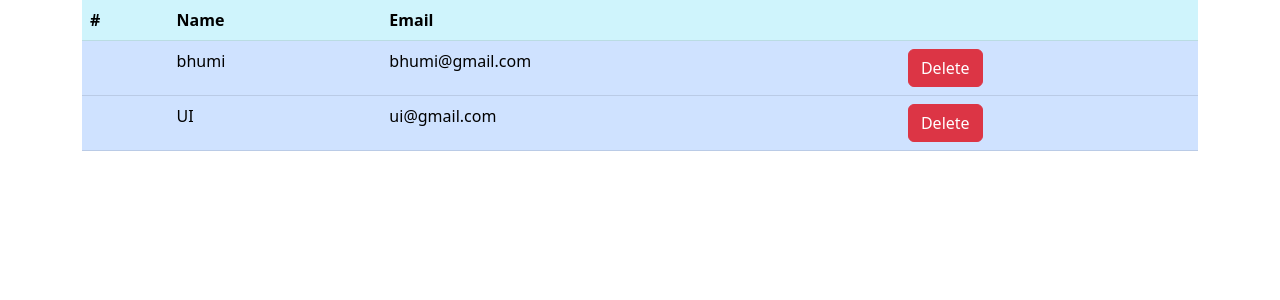
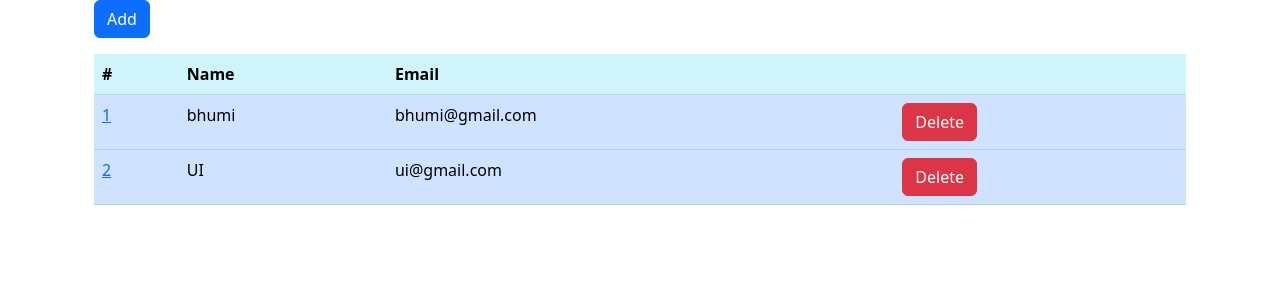
Before and after one commit to bhumixa/react-contact-crud-app, a React (Create React App) app: page / in a window 1280 px wide. Shown: the top 300 px of the page. Built offline with nearby package versions, Linux system fonts and the light colour scheme.

Commit message:
routes and components

```diff
--- a/package.json
+++ b/package.json
@@ -10,6 +10,8 @@
     "jquery": "^3.6.1",
     "react": "^18.2.0",
     "react-dom": "^18.2.0",
+    "react-router": "^6.4.3",
+    "react-router-dom": "^6.3.0",
     "react-scripts": "5.0.1",
     "uuid": "^9.0.0",
     "web-vitals": "^2.1.4"
@@ -38,7 +40,5 @@
       "last 1 safari version"
     ]
   },
-  "devDependencies": {
-    "react-router-dom": "^6.4.3"
-  }
+  "devDependencies": {}
 }
--- a/src/components/AddContact.js
+++ b/src/components/AddContact.js
@@ -1,29 +1,43 @@
-import React, { Component } from 'react'
+import React, { Component, useEffect } from 'react'
 import PropTypes from 'prop-types'
-import {v4 as uuidv4} from 'uuid';
+import { v4 as uuidv4 } from 'uuid';
+import ReactDOM from 'react-dom';
+import { useLocation, Navigate, useNavigate } from 'react-router-dom'
 
 export class AddContact extends Component {
+
     static propTypes = {
         id: "",
         name: "",
         email: ""
     }
 
-    constructor() {
-        super()
+    constructor(props) {
+        super(props)
         this.state = {
             id: '',
             name: '',
             email: ''
         }
+
+
+
     }
 
-    addContact = async() => {
+
+    addContact = async () => {
+
         let myuuid = await uuidv4();
         console.log(myuuid)
-        await this.setState({id:myuuid})
+        await this.setState({ id: myuuid })
         console.log(this.state)
         this.props.newContactHandler(this.state)
+
+        // useEffect(() => {
+        //     const navigate = useNavigate();
+        //     navigate('/')
+        // }, []);
+
     }
 
     render() {
@@ -32,17 +46,18 @@ export class AddContact extends Component {
                 <div className="my-3 container">
                     <div className="card col-md-12 mx-auto" style={{ width: '18rem' }}>
                         <h3 className='mx-3 my-3'> Add New Contact</h3>
+
                         <div className="row justify-content-md-center">
                             <form className="row g-3 container " >
                                 <div className="row  my-2">
                                     <div className="col">
-                                        <label for="staticEmail2" >Name</label>
+                                        <label htmlFor="staticEmail2" >Name</label>
                                         <input type="text" className="form-control" id="name" onChange={(e) => this.state.name = e.target.value} />
                                     </div>
                                 </div>
                                 <div className="row  my-2">
                                     <div className="col">
-                                        <label for="inputPassword2" >Email</label>
+                                        <label htmlFor="inputPassword2" >Email</label>
                                         <input type="text" className="form-control" id="email" placeholder="Email" onChange={(e) => this.state.email = e.target.value} />
                                     </div>
                                 </div>
--- a/src/components/App.js
+++ b/src/components/App.js
@@ -4,25 +4,37 @@ import Contacts from './Contacts';
 import { BrowserRouter, Routes, Route } from "react-router-dom";
 import AddContact from './AddContact';
 import { useState } from 'react';
+import ContactDetails from './ContactDetails';
+import { useLocation, Navigate, useNavigate } from 'react-router-dom'
 
 function App() {
+  //const navigate = useNavigate()
   //contactList = [];
   const [contacts, setContact] = useState([]);
 
-  const newContactAdded = (data) => {
+  const newContactAdded = async (data) => {
     console.log('---add', data)
-    setContact([...contacts], data)
+    let newContact = [...contacts]
+
+    console.log(newContact)
+    await newContact.push(data)
+    await setContact(newContact)
+
+
     console.log(contacts)
   }
   return (
+
     <>
       <div className="container">
         <BrowserRouter>
           <Routes>
-            <Route exact path="/" element={<Contacts contactList={contacts}/>}></Route>
+            <Route exact path="/" element={<Contacts contactList={contacts} />}></Route>
             <Route exact path="add" element={<AddContact newContactHandler={newContactAdded} />} > </Route>
+            <Route exact path="contact/:id" element={<ContactDetails />} > </Route>
+          </Routes>
 
-          </Routes>
+
         </BrowserRouter >
       </div>
     </>
--- /dev/null
+++ b/src/components/ContactDetails.js
@@ -0,0 +1,16 @@
+import React, { Component } from 'react'
+import PropTypes from 'prop-types'
+import { useParams } from "react-router-dom";
+
+function ContactDetails() {
+    const { id } = useParams()
+    return (
+        <>
+            <div className="container">
+                Contact {id}
+            </div>
+        </>
+    )
+}
+
+export default ContactDetails
--- a/src/components/Contacts.js
+++ b/src/components/Contacts.js
@@ -1,9 +1,12 @@
 import React, { useState, useEffect, Component } from 'react';
 import PropTypes from 'prop-types'
+import { Link, Outlet } from 'react-router-dom';
 
 export class Contacts extends Component {
     constructor(props) {
-        super()
+
+        super(props)
+        console.log(this.props.contactList)
         this.state = {
             contacts: [
                 {
@@ -26,7 +29,18 @@ export class Contacts extends Component {
 
     render() {
         return (
-            <table class="table">
+            <>
+                <div className="container">
+                    <div className="row  justify-content-md-end">
+                        <div className="col">
+                            <Link to="/add">
+                                <button type="button" className="btn btn-primary mb-3">
+                                    Add </button>
+                            </Link>
+                        </div>
+                    </div>
+
+                    <table className="table">
                         <thead>
                             <tr className="table-info">
                                 <th scope="col">#</th>
@@ -37,8 +51,12 @@ export class Contacts extends Component {
                         </thead>
                         <tbody>
                             {this.state.contacts.map((contact) => {
+
                                 return <tr className="table-primary" scope="row">
-                            <td> </td>
+                                    <td> <Link to={{ pathname: `contact/${contact.id}` }} >
+                                        {contact.id}
+                                        </Link>
+                                    </td>
                                     <td key={contact.id}>{contact.name}</td>
                                     <td key={contact.id}>{contact.email}</td>
                                     <td >
@@ -49,6 +67,9 @@ export class Contacts extends Component {
                             }
                         </tbody>
                     </table>
+                </div>
+            </>
+
         )
     }
 }
```
Also changed, not shown: 1 other file (tests, documents, lock files or other folders). Lines whose indentation alone changed are shown as unchanged.
